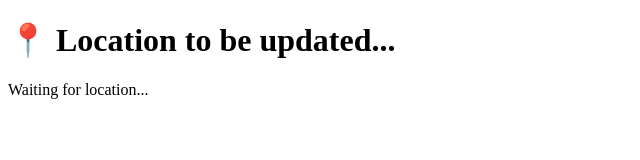
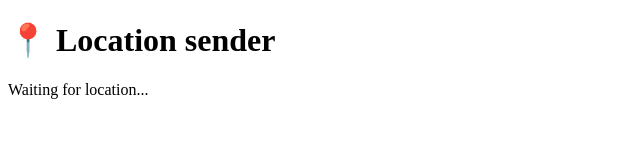
Before and after one commit to archiealert/livemap, a plain HTML site: page sender.html in a window 1280 px wide. Shown: the whole page, without its empty margins (0-640 px from the left). Drawn offline with Linux system fonts and the light colour scheme.

Commit message:
Update sender.html

```diff
--- a/sender.html
+++ b/sender.html
@@ -5,7 +5,7 @@
   <title>GPS Sender (manual)</title>
 </head>
 <body>
-  <h1>📍 Location to be updated...</h1>
+  <h1>📍 Location sender</h1>
   <p id="status">Waiting for location...</p>
 
   <!-- Firebase -->
```
